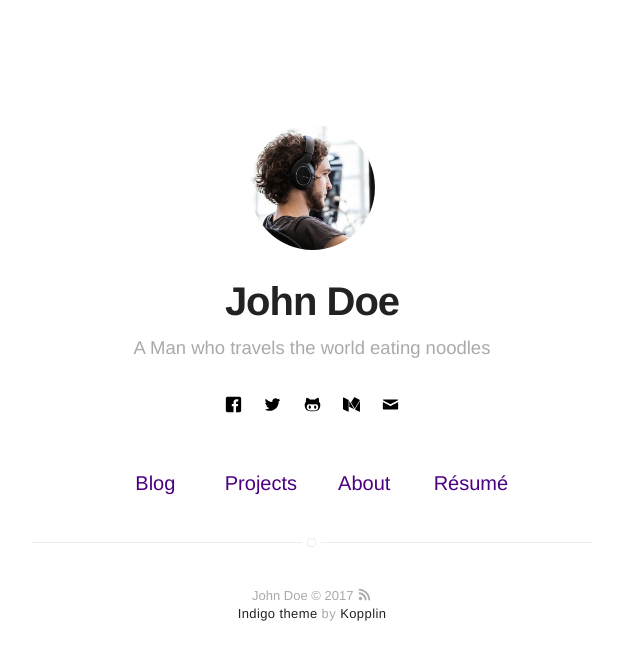
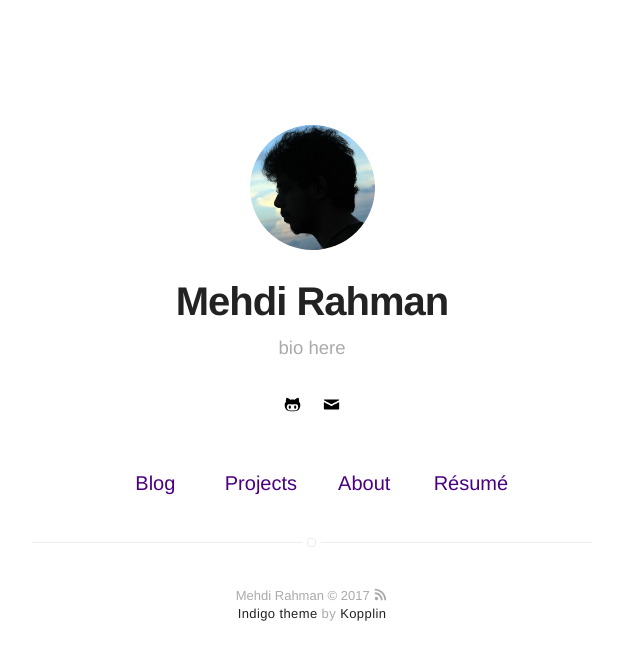
Before and after one commit to mkawserm/zeroorder.github.io, a Jekyll site: the page built from index.html, in a window 1280 px wide. Shown: the top 660 px of the page, without its empty margins (328-968 px from the left). Built offline with Jekyll 4.4.1, drawn with Linux system fonts in a browser that asks for light colours.

Commit message:
test: _config.yml
none

```diff
--- a/_config.yml
+++ b/_config.yml
@@ -1,9 +1,9 @@
 # main text of home
-name: John Doe
-bio: A Man who travels the world eating noodles
+name: Mehdi Rahman
+bio: bio here
 
 # twitter summary info
-description: A blog about technology and stuff related
+description: #A blog about technology and stuff related
 
 # if it's an external image, update below for true
 # better with square images
@@ -16,7 +16,7 @@ resume: true
 resume-external: true
 resume-url: https://google.com/?q=my+resume
 
-url: https://koppl.in/indigo
+url: https://zeroorder.in/indigo
 # your url: http://USERNAME.github.io
 
 permalink: /:title/
@@ -31,40 +31,40 @@ permalink: /:title/
 # if you don't want comments in your posts, leave categories empty
 disqus:
   shortname: mydisqus # enter this from your disqus account
-  categories: [blog, project] # only show disqus for posts that have these categories
+  categories: #[blog, project] # only show disqus for posts that have these categories
 
 # if you don't have any of social below, comment the line
-facebook: myfacebook
-twitter: mytwitter
+#facebook: myfacebook
+#twitter: mytwitter
 # google: mygoogle
 # instagram: myinstagram
 # pinterest: mypinterest
 # linkedin: mylinkedin
 # youtube: myyoutube
 # spotify: myspotify
-github: mygithub
+github: zeroorder
 # lastfm: mylastfm
 # stackoverflow: 7044681/mystackoverflow
 # quora: userquora
 # reddit: username
-medium: medium
+#medium: medium
 # vimeo: myvimeo
 # lanyrd: mylanyrd
-email: myemail@gmail.com
+email: mehdi.rahman88@gmail.com
 
 authors:
     johndoe:
-        name: John Doe
+        name: Mehdi Rahman
         bio: A Man who travels the world eating noodles
         external-image: false
         picture: assets/images/profile.jpg
-        twitter: johndoe
+        #twitter: johndoe
     jamesfoster:
-        name: James Foster
+        name: Mehdi Rahman
         bio: A Man who develops software with coffee
         external-image: false
-        picture: assets/images/james.jpg
-        twitter: jamesfoster
+        picture: assets/images/profile.jpg
+        #twitter: jamesfoster
 
 # do you want a larger site? change the option below
 # options: [normal, large] | default: normal
```
Also changed, not shown: assets/images/profile.jpg.
